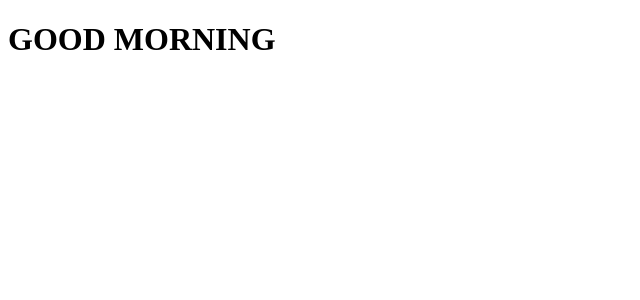
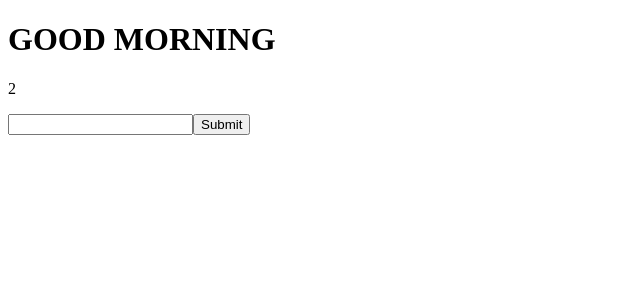
Before and after one commit to PeteMcNie/Typescript-Python-Project, a React app: page / in a window 1280 px wide. Shown: the top 300 px of the page, without its empty margins (0-640 px from the left). Built offline with nearby package versions, Linux system fonts and the light colour scheme.

Commit message:
add simplified store and props

```diff
--- a/src/components/App.tsx
+++ b/src/components/App.tsx
@@ -1,14 +1,25 @@
 import * as React from 'react'
 
-export interface HelloWorldProps {
-  userName: string
-  lang: string
+export interface Props {
+  people: string
+  noOfTeams: number
+  teamNames: string
 }
 
-const App = () => (
-  <h1>
-      GOOD MORNING
-  </h1>
-)
+function App ({ people, noOfTeams = 2, teamNames }: Props) {
+    console.log('App ', people, noOfTeams, teamNames)
+    return (
+        <div>
+            <h1>GOOD MORNING</h1>
+            <p>{noOfTeams}</p>
+            <p>{people}</p>
+            <div>
+                <input />
+                <button>Submit</button>
+            </div>
+        </div>
+
+    )
+}
 
 export default App
--- a/src/types/index.tsx
+++ b/src/types/index.tsx
@@ -1,5 +1,5 @@
 export interface StoreState {
-    people: string[]
+    people: string
     noOfTeams: number
-    teamNames: string[]
+    teamNames: string
 }
```
